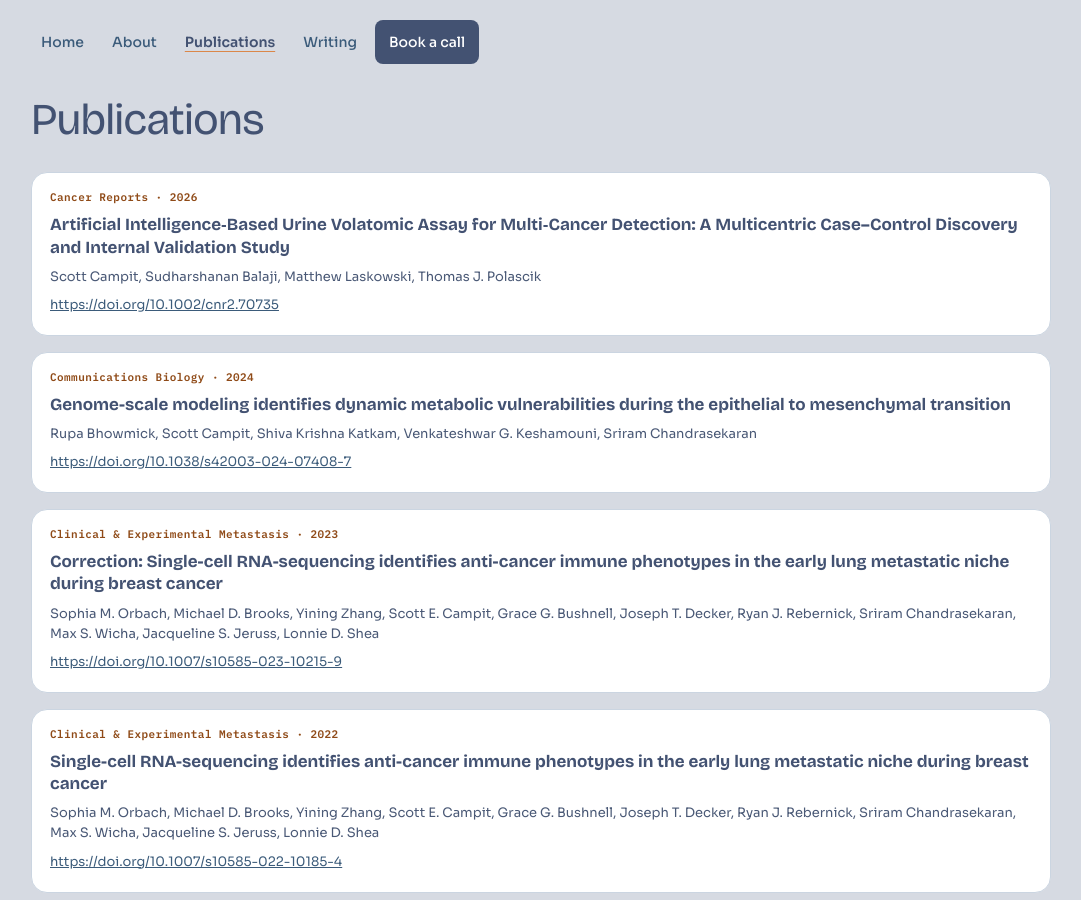
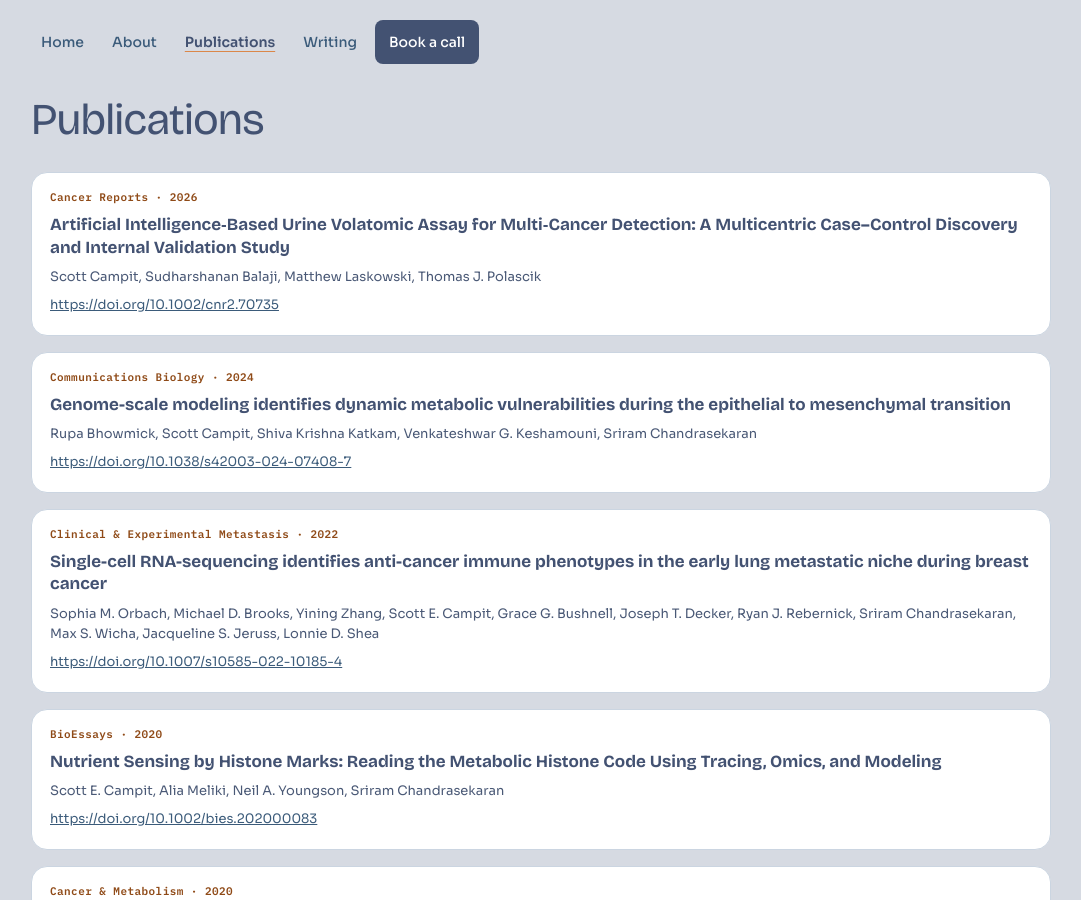
Before and after one commit to ScottCampit/ScottCampit.github.io, a Jekyll site: the page built from publications/index.html, in a window 1280 px wide and 900 px high. Shown: the whole window, without its empty margins (99-1180 px from the left). Built offline with Jekyll 4.4.1, drawn with Linux system fonts in a browser that asks for light colours.

Commit message:
Drop the 2023 correction and keep the confirmed GOT1 paper
Scott confirmed the 2020 Cancer & Metabolism GOT1 article (PMID 31908776). The correction notice is removed from the publications list and its JSON-LD.

Co-authored-by: Scott Campit <scott@toby.health>

```diff
--- a/_data/publications.yml
+++ b/_data/publications.yml
@@ -6,6 +6,9 @@
 # Preprints (Crossref type posted-content) were not included.
 # Titles are Crossref titles with HTML tags removed and entities decoded.
 # Author names are Given + Family as Crossref lists them, in listed order.
+# Scott asked to omit the 2023 correction notice 10.1007/s10585-023-10215-9.
+# The 2022 article 10.1007/s10585-022-10185-4 stays.
+# GOT1 article 10.1186/s40170-019-0202-2: confirmed by Scott, PMID 31908776.
 - title: "Artificial Intelligence‐Based Urine Volatomic Assay for Multi‐Cancer Detection: A Multicentric Case–Control Discovery and Internal Validation Study"
   authors:
     - "Scott Campit"
@@ -30,25 +33,6 @@
   date: "2024-12-27"
   doi: "10.1038/s42003-024-07408-7"
   url: "https://doi.org/10.1038/s42003-024-07408-7"
-  type: "journal-article"
-- title: "Correction: Single-cell RNA-sequencing identifies anti-cancer immune phenotypes in the early lung metastatic niche during breast cancer"
-  authors:
-    - "Sophia M. Orbach"
-    - "Michael D. Brooks"
-    - "Yining Zhang"
-    - "Scott E. Campit"
-    - "Grace G. Bushnell"
-    - "Joseph T. Decker"
-    - "Ryan J. Rebernick"
-    - "Sriram Chandrasekaran"
-    - "Max S. Wicha"
-    - "Jacqueline S. Jeruss"
-    - "Lonnie D. Shea"
-  journal: "Clinical & Experimental Metastasis"
-  year: 2023
-  date: "2023-06-13"
-  doi: "10.1007/s10585-023-10215-9"
-  url: "https://doi.org/10.1007/s10585-023-10215-9"
   type: "journal-article"
 - title: "Single-cell RNA-sequencing identifies anti-cancer immune phenotypes in the early lung metastatic niche during breast cancer"
   authors:
```
